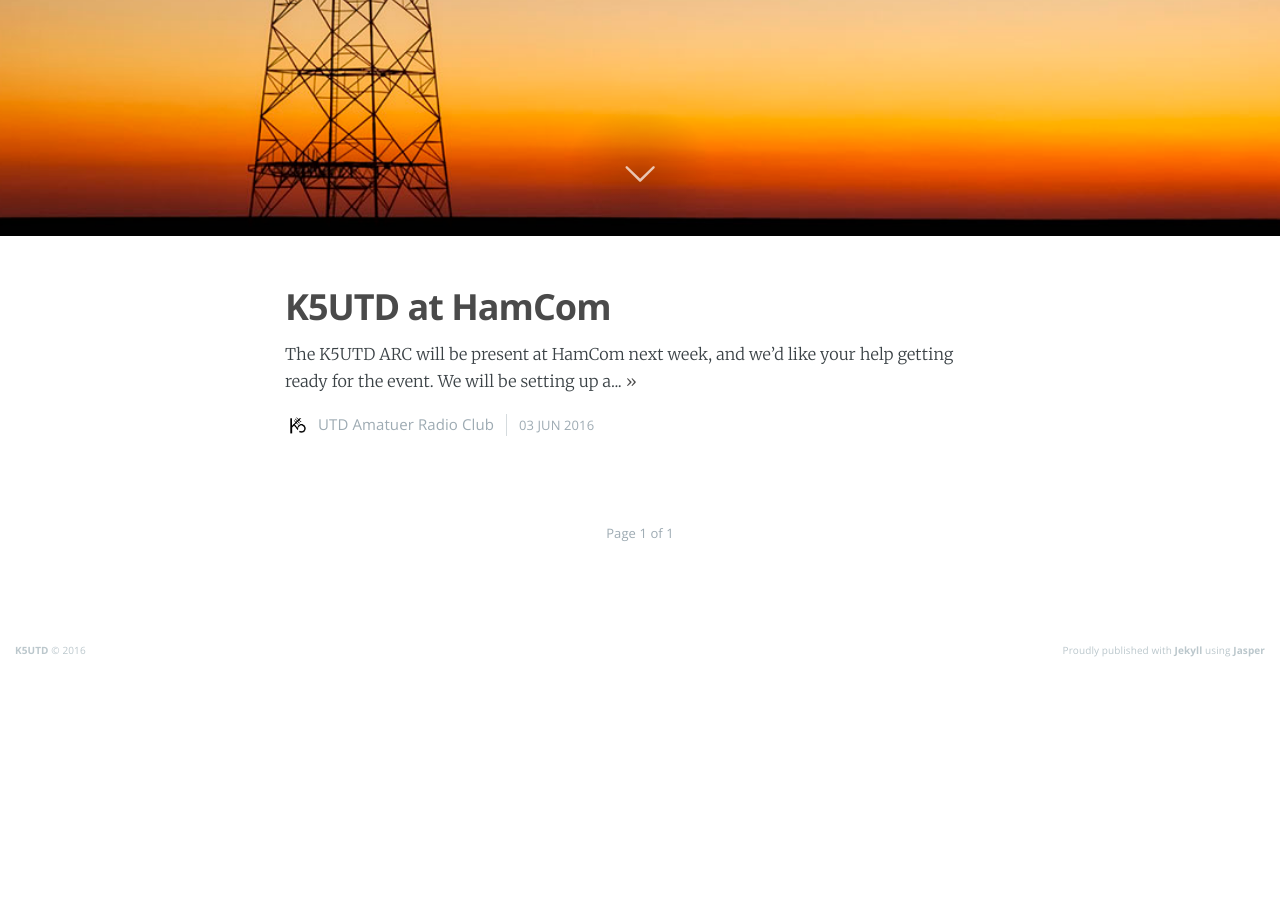
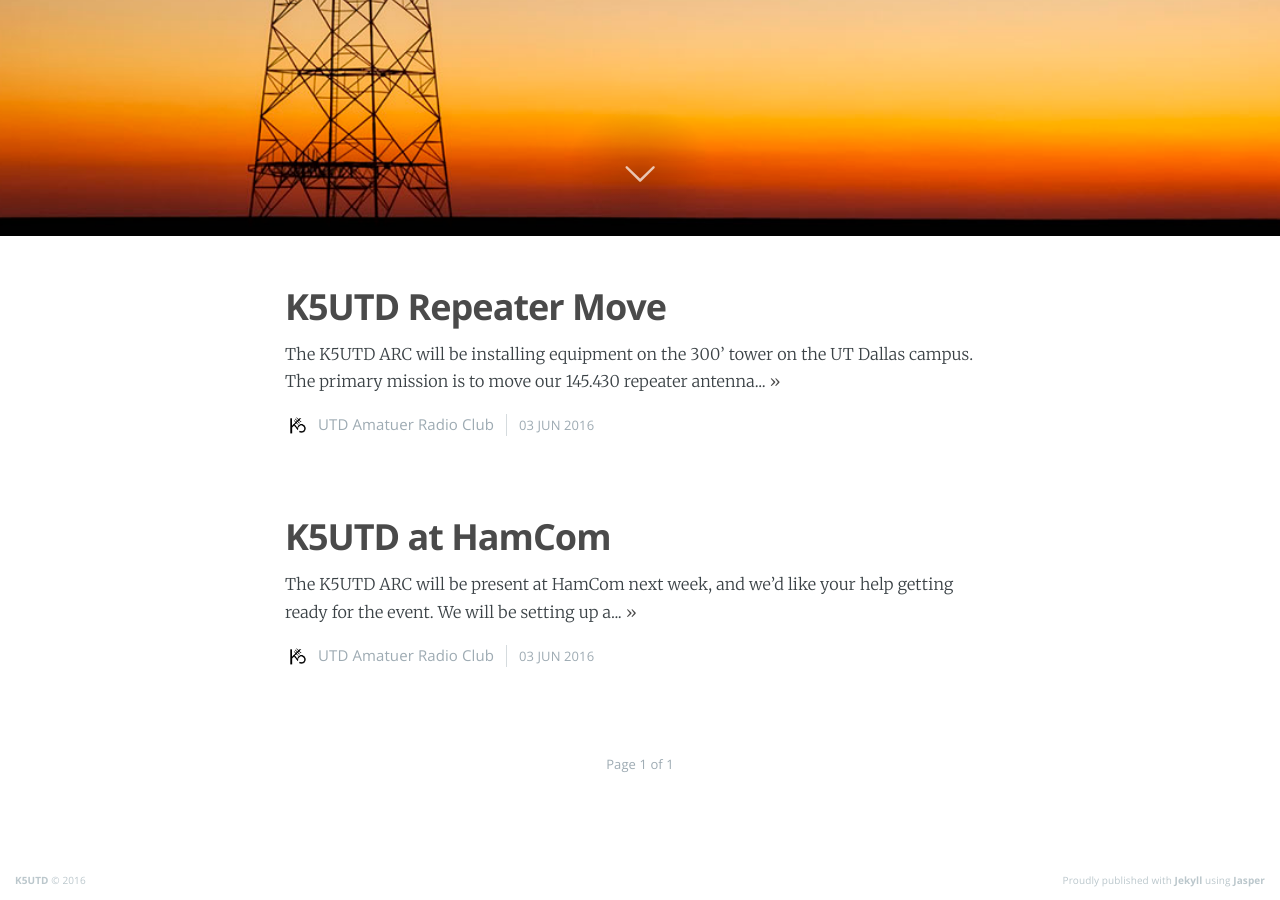
Before and after one commit to k5utd/k5utd.github.io, a Jekyll site: the page built from index.html, in a window 1280 px wide and 900 px high, scrolled down 664 px. Built offline with Jekyll 4.4.1, drawn with Linux system fonts in a browser that asks for light colours; nearby versions of some CDN libraries; the list of posts is cut into pages by our own code; before the commit the page ends 1333 px from its top, so only the background shows below that.

Commit message:
Added repeater move post

```diff
--- /dev/null
+++ b/_posts/2015-06-05-k5utd-repeater-move.markdown
@@ -0,0 +1,16 @@
+---
+layout: post
+cover: 'assets/images/k5utd-14543.jpg'
+title: K5UTD Repeater Move
+date:   2016-06-03 23:00:00
+navigation: True
+subclass: 'post tag-speeches'
+logo: 'assets/images/k5utd_logo.png'
+---
+The K5UTD ARC will be installing equipment on the 300' tower on the UT Dallas campus.
+
+The primary mission is to move our 145.430 repeater antenna to the top of the tower. We are currently side-mounted, and have a "cone of shame" due south of the tower as an artifact of being side-mounted on the north leg. The current setup yields a cardioid-like pattern, as if a yagi were pointed at McKinney.
+
+The secondary mission is the installation of 2.4GHz mesh equipment. The public facing radios are [Ubiquiti Rockets](https://www.ubnt.com/airmax/rocketm/) with [sector antennas](https://www.ubnt.com/airmax/airmax-sector-antenna/). There will be 3 rockets mounted with 120 degree sectors, giving an effective coverage pattern of 360 degrees. These radios will be running **AREDN**.
+
+The climb is scheduled for **June 14^th**.
```
Also changed, not shown: about/index.md (line endings or trailing spaces).
